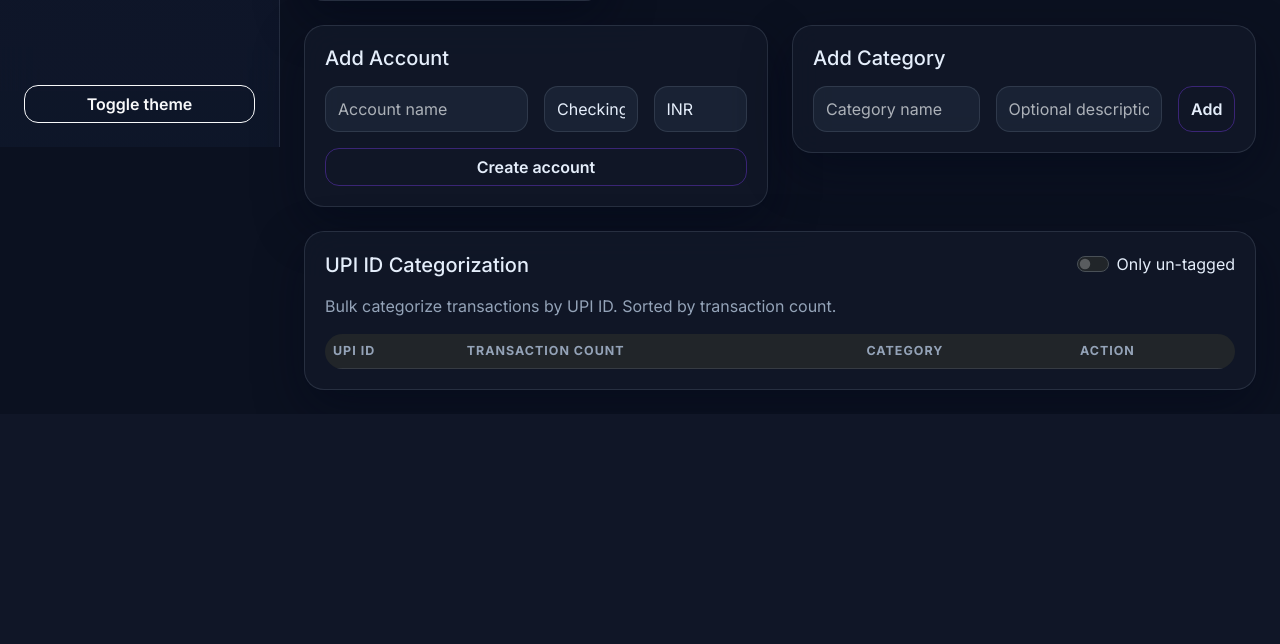
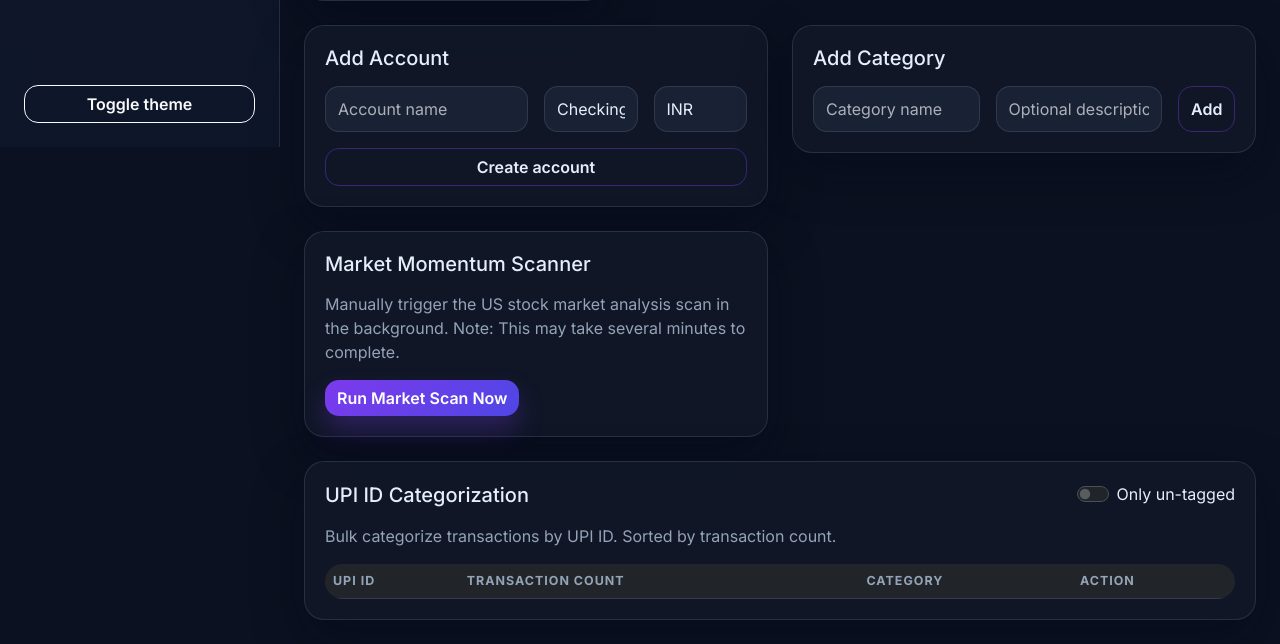
Before and after one commit to Hari-Krishna-Moorthy/finance-llm, a FastAPI app: page /settings in a window 1280 px wide. Shown: the part 653-1297 px from the top of the page. Before the commit the page ends 1043 px from the top, so only its background shows below. Run offline with FastAPI, Linux system fonts and the light colour scheme; data comes from the database, SQL or seed files in the repository; data that the repository does not hold is empty; some libraries are stand-ins or nearby versions.

Commit message:
fix(celery): remove epoll to prevent macOS crash and add manual scanner UI to settings

```diff
--- a/app/routes/ui.py
+++ b/app/routes/ui.py
@@ -308,6 +308,36 @@ async def upi_categorize(
     )
 
 
+@router.post("/settings/scan-markets")
+async def trigger_market_scan(
+    request: Request,
+    db: Session = Depends(get_db),
+    only_untagged: bool = False
+):
+    scan_us_markets_task.delay()
+
+    seed_default_categories(db)
+    accounts = db.query(models.Account).order_by(models.Account.name.asc()).all()
+    categories = db.query(models.Category).order_by(models.Category.is_custom.asc(), models.Category.name.asc()).all()
+    upi_summaries = get_upi_id_summary(db, only_untagged=only_untagged)
+
+    return templates.TemplateResponse(
+        request=request,
+        name="settings.html",
+        context={
+            "accounts": accounts,
+            "categories": categories,
+            "upi_summaries": upi_summaries,
+            "only_untagged": only_untagged,
+            "message": "Market scan started in the background. Results will appear on the dashboard soon.",
+            "settings": {
+                "balance_adjustment": get_setting(db, "balance_adjustment", "0"),
+                "theme": get_dashboard_state(db, "theme", "dark"),
+                "exclude_self_transfer_from_balance": get_setting(db, "exclude_self_transfer_from_balance", "true"),
+            },
+        },
+    )
+
 @router.post("/settings/balance")
 async def update_balance_adjustment(
     request: Request,
--- a/app/templates/settings.html
+++ b/app/templates/settings.html
@@ -127,6 +127,19 @@
         </div>
     </div>
 
+    <!-- Manual Market Scanner -->
+    <div class="col-12 col-lg-6">
+        <div class="card page-card">
+            <div class="card-body">
+                <h2 class="h5 mb-3">Market Momentum Scanner</h2>
+                <div class="help-text mb-3">Manually trigger the US stock market analysis scan in the background. Note: This may take several minutes to complete.</div>
+                <form action="/settings/scan-markets" method="post">
+                    <button type="submit" class="btn btn-primary">Run Market Scan Now</button>
+                </form>
+            </div>
+        </div>
+    </div>
+
     <div class="col-12">
         <div class="card page-card">
             <div class="card-body">
--- a/app/workers/celery_app.py
+++ b/app/workers/celery_app.py
@@ -3,7 +3,6 @@ import os
 os.environ["OBJC_DISABLE_INITIALIZE_FORK_SAFETY"] = "YES"
 # Fix for gRPC/Generative AI segfaults during process fork
 os.environ["GRPC_ENABLE_FORK_SUPPORT"] = "1"
-os.environ["GRPC_POLL_STRATEGY"] = "epoll1"
 
 from celery import Celery
 from dotenv import load_dotenv
```
Also changed, not shown: GEMINI.md (+8 -0 lines), 7 other files.
